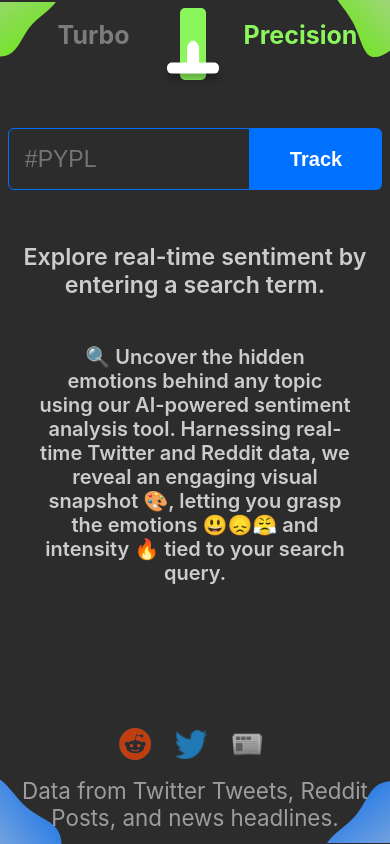
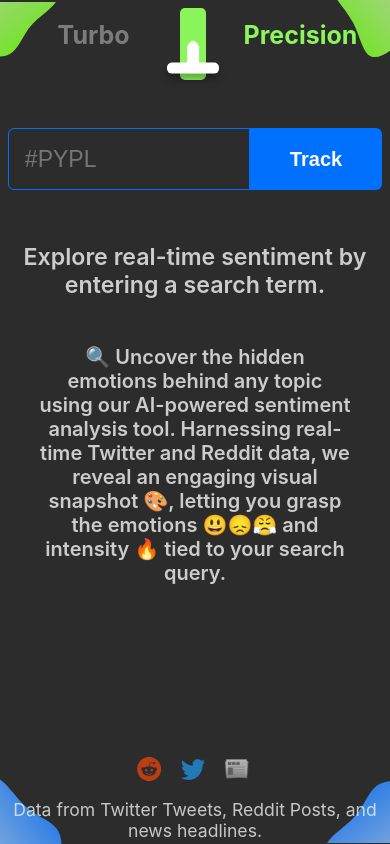
Before and after one commit to silasnevstad/SentimentTracker-Frontend, a React (Create React App) app: page / in a window 390 px wide. Built offline with nearby package versions, Linux system fonts and the light colour scheme.

Commit message:
Styling Updates

```diff
--- a/src/App.css
+++ b/src/App.css
@@ -2,13 +2,15 @@
   position: relative;
   overflow: hidden;
   width: 100vw;
-  height: 100vh;
+  min-height: 100vh;
   text-align: center;
   background-color: #2c2c2c;
-  /* background-image: url(./components/images/bg-svg.svg);
-  background-size: cover; */
-  /* background-repeat: no-repeat; */
-  /* background-position: center;   */
+}
+
+.loading {
+  background-color: rgba(0, 0, 0, 1);
+  position: absolute;
+  opacity: 0.8;
 }
 
 .App-main {
--- a/src/App.js
+++ b/src/App.js
@@ -29,7 +29,7 @@
   }, [keyword]);
 
   return (
-    <div className="App">
+    <div className={`App ${isLoading ? 'loading' : ''}`}>
       <Background />
       <main className="App-main">
         <Switcher filter={filter} setFilter={setFilter} />
--- a/src/components/Footer.js
+++ b/src/components/Footer.js
@@ -12,7 +12,7 @@
                     <img className="footer-img twitter-icon" src={require('./images/twitterLogo.png')} alt="tweet" />
                 </a>
                 <a href="https://newsapi.org/" >
-                    <img className="footer-img twitter-icon" src={require('./images/newsIcon.png')} alt="tweet" />
+                    <img className="footer-img news-icon" src={require('./images/newsIcon.png')} alt="tweet" />
                 </a>
             </div>
             <div className="footer">
--- a/src/components/Input.js
+++ b/src/components/Input.js
@@ -1,7 +1,7 @@
 import React, { useEffect, useState } from 'react';
 import '../styles/Input.css';
 
-function Input({ text, setText }) {
+function Input({ text, setText, loading }) {
     const placeholders = ['#SPY', '#AAPL', '#AMZN', '#FB', '#GOOG', '#MSFT', '#NFLX', '#PYPL', 'Man Utd', 'New York Rangers', 'ChatGPT', 'Elon Musk', 'Donald Trump', 'FIFA', 'Goldman Sachs', 'Boston Celtics', '#GSW', 'Will Smith'];
     const [placeholder, setPlaceholder] = useState(placeholders[Math.floor(Math.random() * placeholders.length)]);
 
@@ -43,7 +43,7 @@
                 placeholder={placeholder}
                 value={text}
                 onChange={(e) => setText(e.target.value)}
-                className="input"
+                className={`input ${loading ? 'loading' : ''}`}
             />
         </div>
     );
--- a/src/components/InputField.js
+++ b/src/components/InputField.js
@@ -6,7 +6,7 @@
 function InputField({ text, setText, handleButtonClick, loading }) {
     return (
         <div className="inputfield-container">
-            <Input text={text} setText={setText} />
+            <Input text={text} setText={setText} loading={loading} />
             <TrackButton handleButtonClick={handleButtonClick} loading={loading} />
         </div>
     );
--- a/src/components/TrackView.js
+++ b/src/components/TrackView.js
@@ -130,11 +130,14 @@
                         <RadarChart scores={scores} />
                     </div>
                     <div className="track-view-body-rest">
+                        <div className="track-view-header">
+                            <text className="track-view-header-text">{title}</text>
+                        </div>
                         <div className="track-view-body-number track-view-body-number-view">
                             {numberOfNews > 0 &&
                                 <div className="track-view-body-number-of-news">
                                     <img className="track-view-body-number-of-news-icon" src={require('./images/newsIcon.png')} alt="tweet" />
-                                    <text className="track-view-body-number-of-tweets-text">
+                                    <text className="track-view-body-number-of-text">
                                         {numNewsString}
                                     </text>
 
@@ -144,7 +147,7 @@
                             {numberOfTweets > 0 &&
                                 <div className="track-view-body-number-of-tweets">
                                     <img className="track-view-body-number-of-tweets-icon" src={require('./images/twitterLogo.png')} alt="tweet" />
-                                    <text className="track-view-body-number-of-tweets-text">
+                                    <text className="track-view-body-number-of-text">
                                         {numTweetsString}
                                     </text>
 
@@ -154,14 +157,11 @@
                             {numberOfPosts > 0 &&
                                 <div className="track-view-body-number-of-posts">
                                     <img className="track-view-body-number-of-posts-icon" src={require('./images/redditLogo.png')} alt="post" />
-                                    <text className="track-view-body-number-of-tweets-text">
+                                    <text className="track-view-body-number-of-text">
                                         {numPostsString}
                                     </text>
                                 </div>
                             }
-                        </div>
-                        <div className="track-view-header">
-                            <text className="track-view-header-text">{title}</text>
                         </div>
                         <div className="track-view-body-content">
                             <text className="track-view-body-content-text">{summaryString}</text>
--- a/src/components/api/useSentiment.js
+++ b/src/components/api/useSentiment.js
@@ -8,21 +8,20 @@
     if (keyword !== '') {
       setIsLoading(true);
 
+      console.log('filter:', filter)
       let model = filter === 'precision' ? 'gpt-4' : 'gpt-3.5-turbo';
+      console.log('model:', model)
 
       // make url, if keyword has hashtags, replace with %23
-      let url = `https://senitment--backend-env.eba-tpnwk3fv.us-west-2.elasticbeanstalk.com/sentiment?keyword=${keyword}&model=${model}`; // `http://127.0.0.1:5000/sentiment?keyword=${keyword}&model=${model}`
+      let url = `http://senitment--backend-env.eba-tpnwk3fv.us-west-2.elasticbeanstalk.com/sentiment?keyword=${keyword}&model=${model}`; // `http://127.0.0.1:5000/sentiment?keyword=${keyword}&model=${model}`
       url = url.replace(/#/g, '%23');
 
       // Fetch sentiment summary from Flask API...
       axios.get(url, {
         method: 'GET',
-        mode: 'cors',
+        // mode: 'cors',
         headers: {
-          'Access-Control-Allow-Origin': 'http://senttrac.com',
-          'Acces-Control-Allow-Headers': 'Content-Type',
-          'Content-Type': 'application/json',
-          'Access-Control-Max-Age': '1728000',
+          'Access-Control-Allow-Origin': '*',
         }
       })
         .then((response) => {
--- a/src/styles/Footer.css
+++ b/src/styles/Footer.css
@@ -5,7 +5,7 @@
 }
 
 .footer-text {
-    color: #ddddddcc;
+    color: #eeeeeeff;
     font-size: 1.4rem;
     font-weight: semi-bold;
     opacity: .8;
@@ -27,6 +27,12 @@
     margin-right: 0.5em;
 }
 
+.news-icon {
+    width: 2em;
+    height: 2em;
+    margin-right: 0.5em;
+}
+
 .footer-logos {
     display: flex;
     flex-direction: row;
@@ -40,3 +46,45 @@
     opacity: .9;
     transform: matrix3d(1.1, 0, 0, 0, 0, 1.1, 0, 0, 0, 0, 1, 0, 0, 0, 0, 1);
 }
+
+@media (max-width: 768px) {
+    .footer-container {
+        bottom: .2em;
+    }
+
+    .footer-text {
+        font-size: 1.1rem;
+    }
+
+    .twitter-icon {
+        width: 1.5em;
+        height: 1.3em;
+        margin-right: 0.2em;
+    }
+
+    .reddit-icon {
+        width: 1.5em;
+        height: 1.5em;
+        margin-right: 0.2em;
+    }
+
+    .news-icon {
+        width: 1.6em;
+        height: 1.6em;
+        margin-right: 0.2em;
+    }
+
+    .footer-logos {
+        display: flex;
+        flex-direction: row;
+        gap: 1em;
+        align-items: center;
+        justify-content: center;
+        padding-bottom: 0.8em;
+    }
+
+    .footer-img:hover {
+        opacity: .9;
+        transform: matrix3d(1.1, 0, 0, 0, 0, 1.1, 0, 0, 0, 0, 1, 0, 0, 0, 0, 1);
+    }
+}
--- a/src/styles/Input.css
+++ b/src/styles/Input.css
@@ -14,3 +14,13 @@
     border-color: rgb(0, 81, 255);
     outline: none;
 }
+
+.loading {
+    /* border:rgb(0, 30, 94); */
+    opacity: 0.8;
+}
+
+.loading:focus-visible, .loading:focus {
+    border-color: rgb(0, 30, 94);
+    outline: none;
+}
--- a/src/styles/TrackButton.css
+++ b/src/styles/TrackButton.css
@@ -17,6 +17,9 @@
 
 
 .loading {
-    background-color: rgb(0, 30, 94);
     opacity: 0.8;
 }
+
+.loading:hover {
+    opacity: 0.8;
+}
```
Also changed, not shown: src/styles/TrackView.css (+43 -50 lines).
